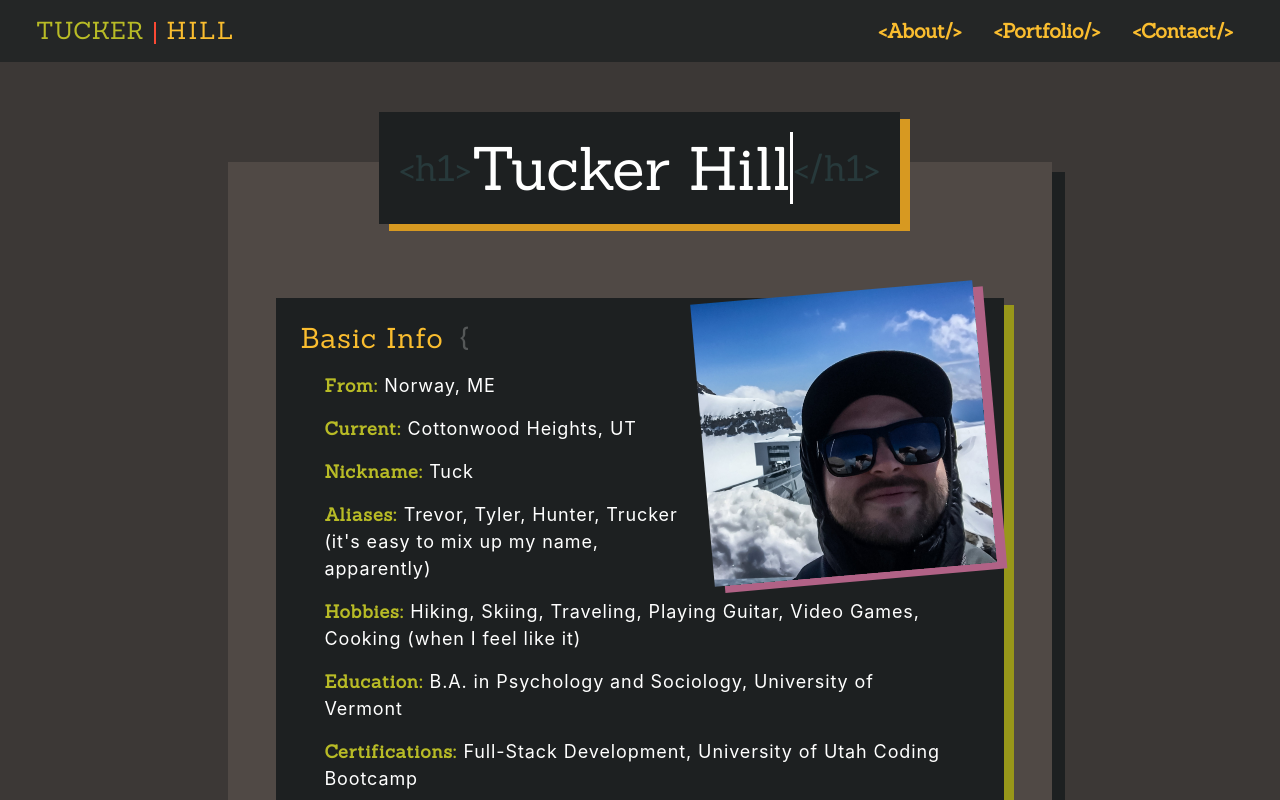
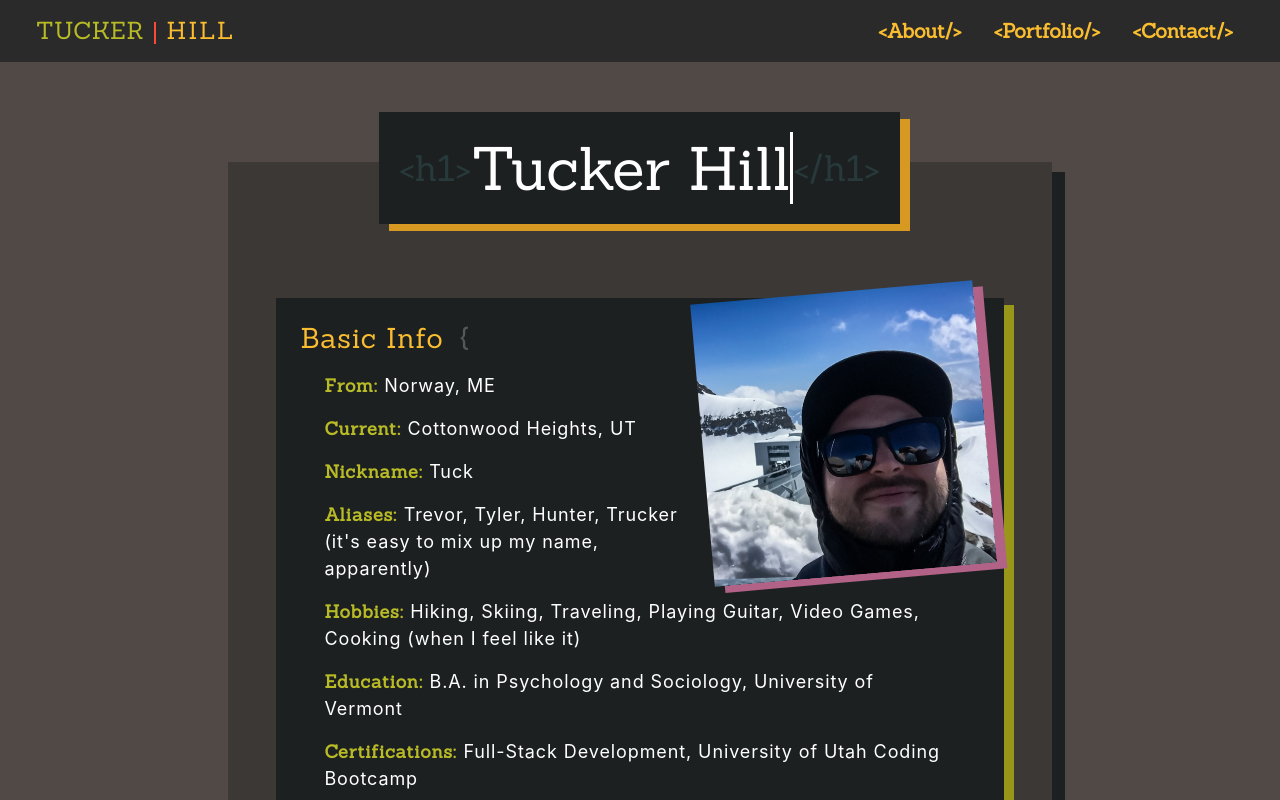
Before and after one commit to hill1635/hill-react-portfolio, a React (Create React App) app: page /about in a window 1280 px wide. Shown: the top 800 px of the page. Built offline with nearby package versions, Linux system fonts and the light colour scheme.

Commit message:
Background color change.

```diff
--- a/src/index.scss
+++ b/src/index.scss
@@ -50,11 +50,11 @@ img {
 }
 
 .page {
-  background-color: $bg1;
+  background-color: $bg2;
 }
 
 .bg-main {
-  background-color: $bg2;
+  background-color: $bg1;
   box-shadow: 13px 10px $bg-h;
   margin: 50px auto 0px auto;
   padding: 0px;
```
